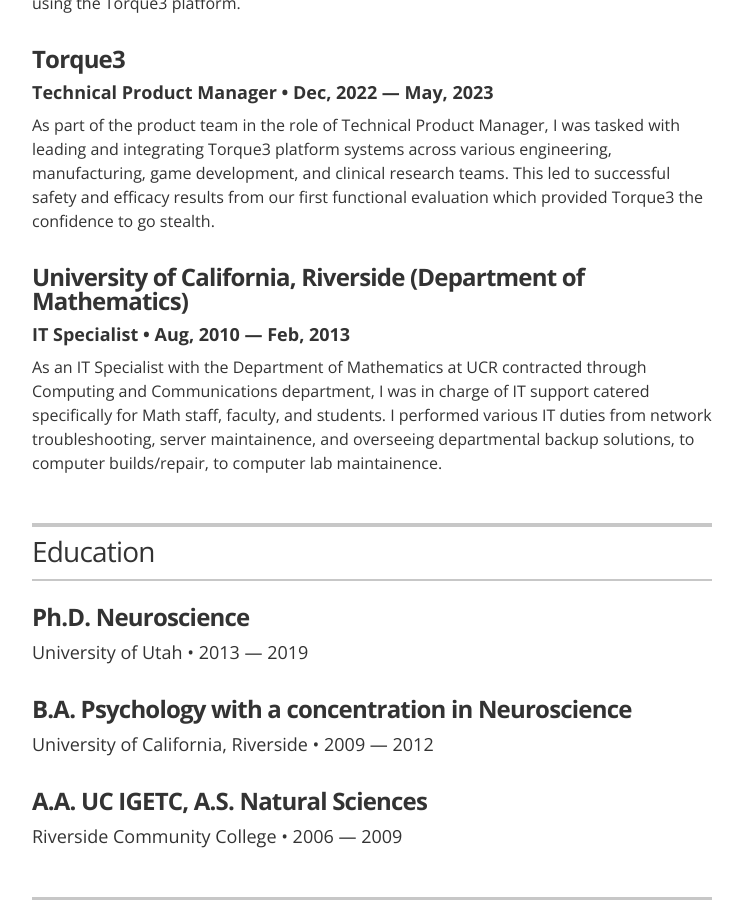
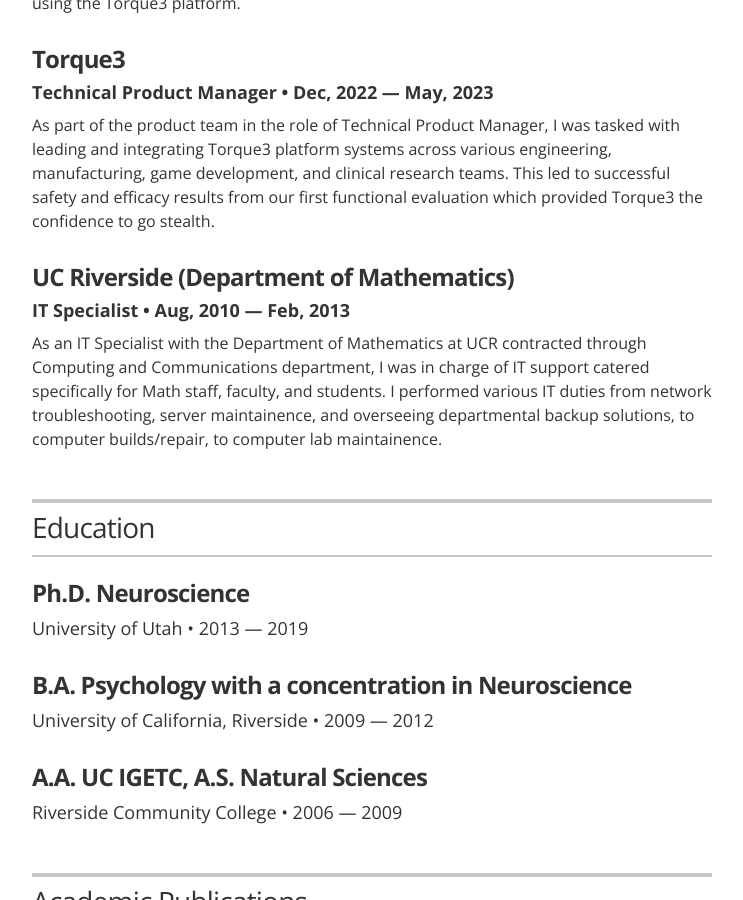
Before and after one commit to andsinpants/andsinpants.github.io, a Jekyll site: the page built from index.html, in a window 1280 px wide and 900 px high, scrolled down 1202 px. Shown: the whole window, without its empty margins (268-1011 px from the left). Built offline with Jekyll 4.4.1, drawn with Linux system fonts in a browser that asks for light colours.

Commit message:
Update experience.yml

```diff
--- a/_data/experience.yml
+++ b/_data/experience.yml
@@ -9,7 +9,7 @@
   duration: Dec, 2022 &mdash; May, 2023
   summary: "As part of the product team in the role of Technical Product Manager, I was tasked with leading and integrating Torque3 platform systems across various engineering, manufacturing, game development, and clinical research teams. This led to successful safety and efficacy results from our first functional evaluation which provided Torque3 the confidence to go stealth."
 
-- company: University of California, Riverside (Department of Mathematics)
+- company: UC Riverside (Department of Mathematics)
   position: IT Specialist
   duration: Aug, 2010 &mdash; Feb, 2013
   summary: "As an IT Specialist with the Department of Mathematics at UCR contracted through Computing and Communications department, I was in charge of IT support catered specifically for Math staff, faculty, and students. I performed various IT duties from network troubleshooting, server maintainence, and overseeing departmental backup solutions, to computer builds/repair, to computer lab maintainence."
```
